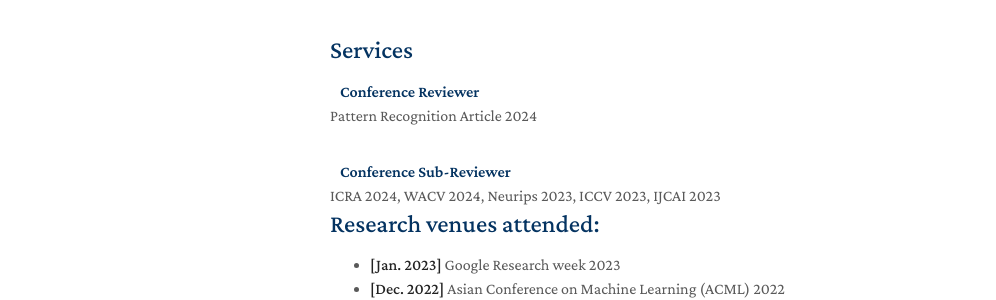
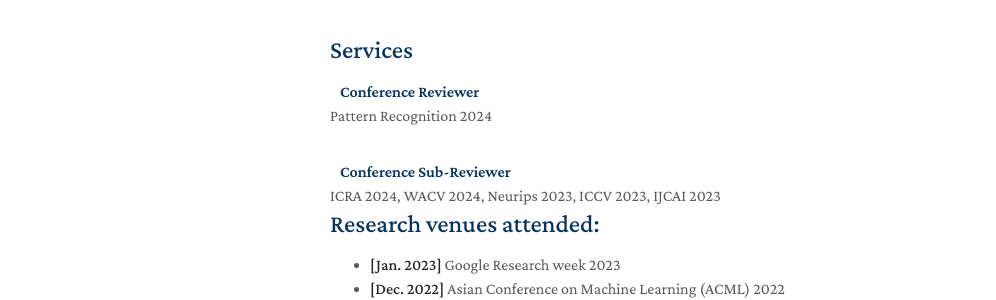
Before and after one commit to sairamrebbapragada/sairamrebbapragada.github.io, a Jekyll site: the page built from index.md, in a window 1280 px wide and 900 px high, scrolled down 1031 px. Shown: the part 505-805 px from the top of the window, without its empty margins (140-1136 px from the left). Built offline with Jekyll 4.4.1, drawn with Linux system fonts in a browser that asks for light colours; nearby versions of some CDN libraries; a style sheet for code colours, icons or effects is not loaded; our own code applies the rules of GitHub Pages for plain Markdown files.

Commit message:
Update services.md

```diff
--- a/_includes/services.md
+++ b/_includes/services.md
@@ -3,7 +3,7 @@
 <div class="publications">
 <h4 style="margin:0 10px 0;">Conference Reviewer</h4>
 
-<a href="https://www.sciencedirect.com/journal/pattern-recognition/"><autocolor>Pattern Recognition Article 2024</autocolor></a>
+<a href="https://www.sciencedirect.com/journal/pattern-recognition/"><autocolor>Pattern Recognition 2024</autocolor></a>
 </div>
 
 
```
